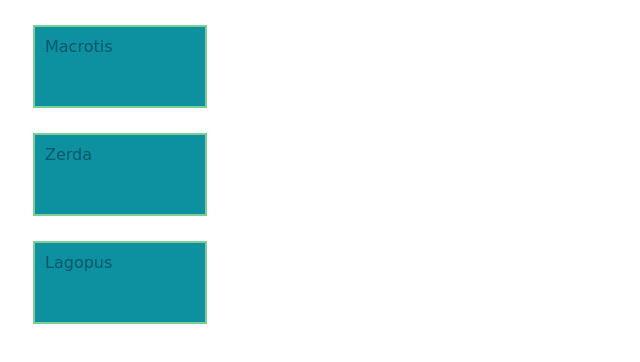
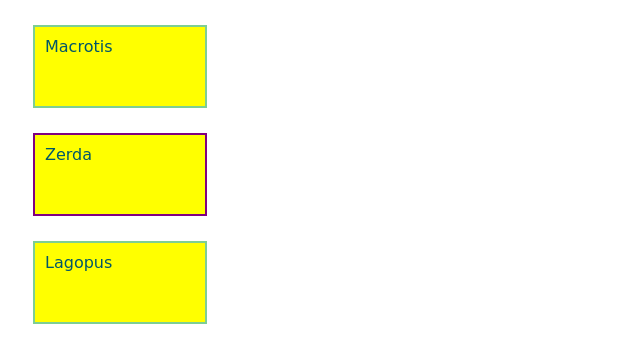
Before and after one commit to kruzsliczblanka/trial, a plain HTML site: page index.html in a window 1280 px wide. Shown: the whole page, without its empty margins (0-640 px from the left). Drawn offline with nearby package versions, Linux system fonts and the light colour scheme; a web font is replaced by a local one.

Commit message:
corrected js version

```diff
--- a/index.html
+++ b/index.html
@@ -11,7 +11,7 @@
 <!-- partial:index.partial.html -->
 <p id="fox1">Velox</p>
 <p id="fox2">Zerda</p>
-<p id="fox2">Lagopus</p>
+<p id="fox3">Lagopus</p>
 <!-- partial -->
 <script src="https://ajax.googleapis.com/ajax/libs/jquery/3.3.1/jquery.min.js"></script>
 <script src="script.js"></script>
--- a/script.js
+++ b/script.js
@@ -1,5 +1,5 @@
 $('#fox1').text('Macrotis');
-$('#fox2').border(purple);
-$('#fox1').background('yellow');
-$('#fox2').background('yellow');
-$('#fox3').background('yellow');
+$('#fox2').css('border-color', 'purple');
+$('#fox2').css('background', 'yellow');
+$('#fox1').css('background', 'yellow');
+$('#fox3').css('background', 'yellow');
```
